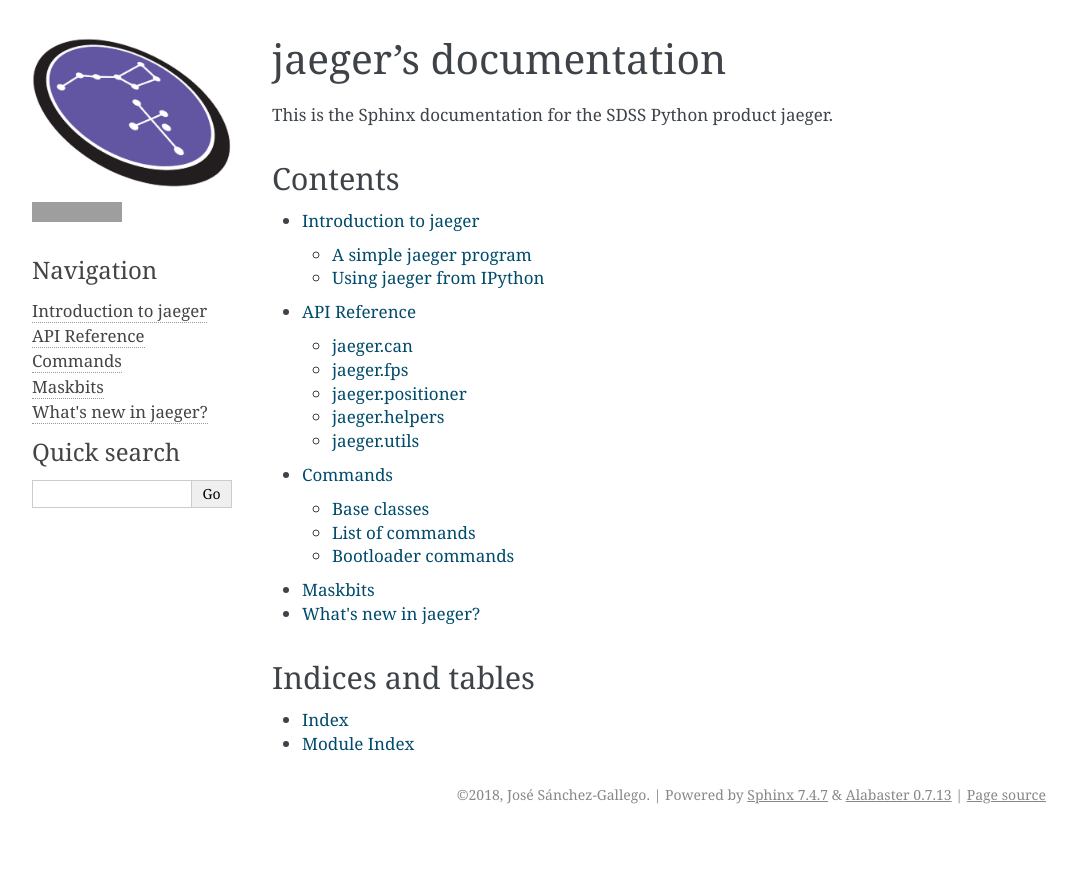
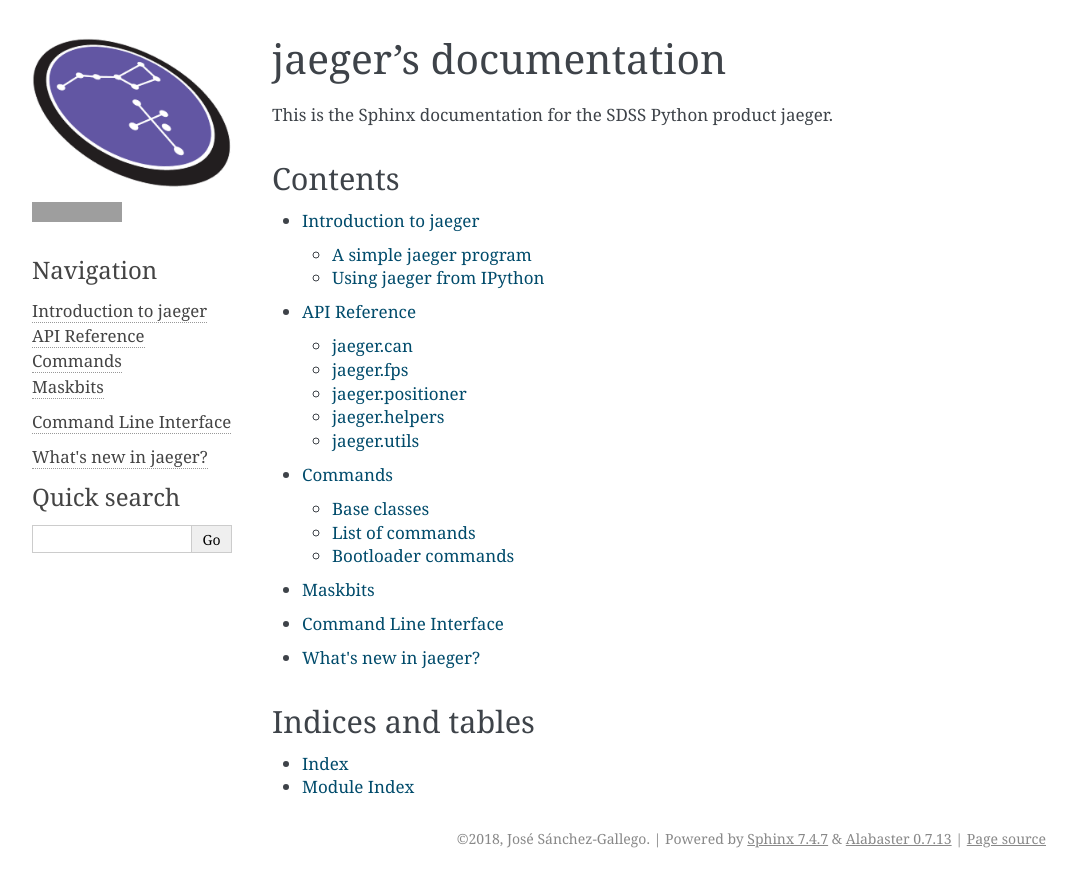
Before and after one commit to sdss/jaeger, a Sphinx documentation site: the page built from docs/sphinx/index.rst, in a window 1280 px wide. Shown: the top 887 px of the page, without its empty margins (106-1183 px from the left). Built offline with Sphinx 7.4.7, drawn with Linux system fonts in a browser that asks for light colours; the version number is read from the project's files by our own code; some of the changed lines change nothing that is shown; grey boxes are pictures that could not be loaded.

Commit message:
Add documentation of CLI

```diff
--- /dev/null
+++ b/docs/sphinx/cli.rst
@@ -0,0 +1,6 @@
+Command Line Interface
+======================
+
+.. click:: jaegercli:jaeger
+   :prog: jaeger
+   :show-nested:
--- a/docs/sphinx/conf.py
+++ b/docs/sphinx/conf.py
@@ -7,8 +7,12 @@
 # @License: BSD 3-clause (http://www.opensource.org/licenses/BSD-3-Clause)
 #
 # @Last modified by: José Sánchez-Gallego (gallegoj@uw.edu)
-# @Last modified time: 2018-10-10 08:46:14
+# @Last modified time: 2018-10-10 16:25:45
 
+import os
+import shutil
+import sys
+import tempfile
 
 # import matplotlib
 from pkg_resources import parse_version
@@ -16,12 +20,23 @@
 from jaeger import __version__
 
 
+# Copy jaeger CLI script to a temporary location so that it can be imported
+tempdir = tempfile.TemporaryDirectory().name
+os.makedirs(os.path.join(tempdir, 'jaegercli'))
+
+os.chdir(os.path.dirname(__file__))
+shutil.copyfile('../../bin/jaeger', os.path.join(tempdir, 'jaegercli', 'jaegercli.py'))
+open(os.path.join(tempdir, 'jaegercli', '__init__.py'), 'w')
+
+sys.path.insert(0, os.path.join(tempdir, 'jaegercli'))
+
 # matplotlib.use('agg')
 
 
 extensions = ['sphinx.ext.autodoc', 'sphinx.ext.napoleon', 'sphinx.ext.autosummary',
               'sphinx.ext.todo', 'sphinx.ext.viewcode', 'sphinx.ext.mathjax',
-              'sphinx.ext.intersphinx', 'sphinxcontrib_trio', 'releases']
+              'sphinx.ext.intersphinx', 'sphinxcontrib_trio', 'releases',
+              'sphinx_click.ext']
 
 # Add any paths that contain templates here, relative to this directory.
 templates_path = ['_templates']
--- a/docs/sphinx/index.rst
+++ b/docs/sphinx/index.rst
@@ -16,6 +16,14 @@
   commands
   maskbits
 
+.. toctree::
+  :maxdepth: 1
+
+  cli
+
+.. toctree::
+  :maxdepth: 2
+
   What's new in jaeger? <changelog>
 
 
--- a/requirements_doc.txt
+++ b/requirements_doc.txt
@@ -3,3 +3,4 @@
 Sphinx>=1.8.0
 releases>=1.6.1
 sphinxcontrib-trio>=1.0.1
+sphinx-click>=1.3.0
```
